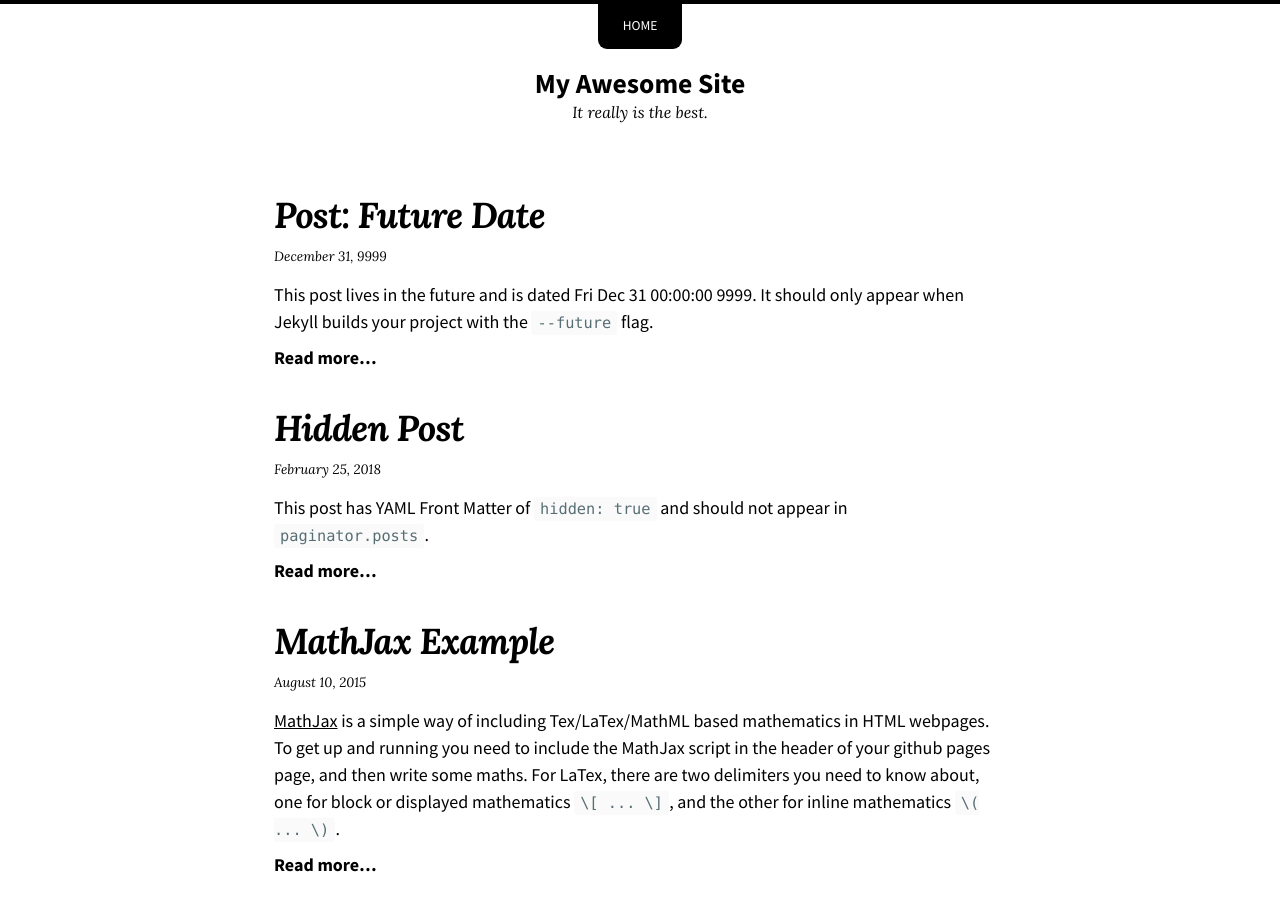
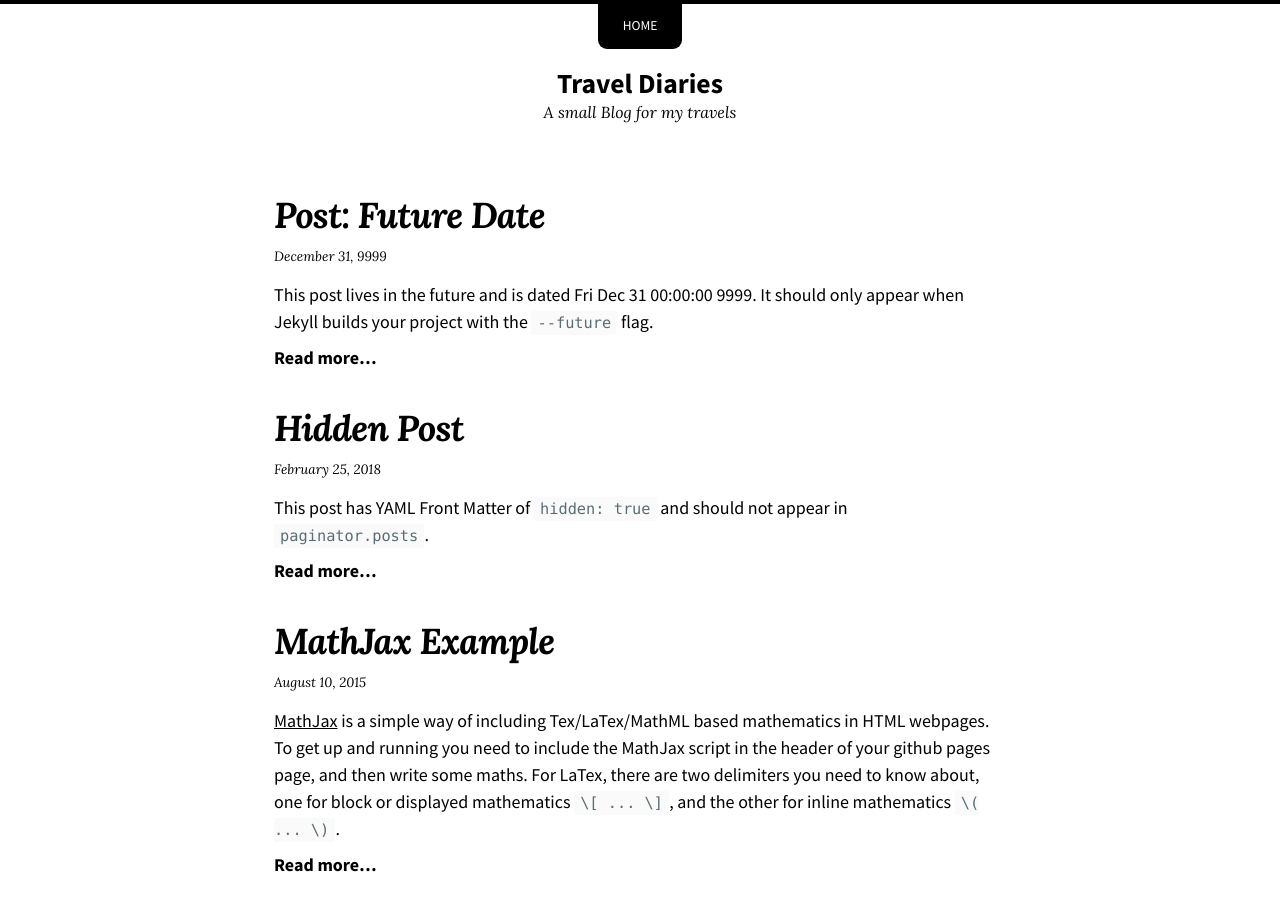
Before and after one commit to bytemonster/TravelDiaries, a Jekyll site: the page built from index.md, in a window 1280 px wide and 900 px high. Built offline with Jekyll 4.4.1, drawn with Linux system fonts in a browser that asks for light colours; nearby versions of some CDN libraries; some of the changed text lies outside the part shown.

Commit message:
adding name

```diff
--- a/_config.yml
+++ b/_config.yml
@@ -16,8 +16,8 @@
 theme: jekyll-theme-so-simple
 # remote_theme: mmistakes/so-simple-theme
 locale: en-US
-title: "My Awesome Site"
-description: "It really is the best."
+title: "Travel Diaries"
+description: "A small Blog for my travels"
 baseurl: # the subpath of your site, e.g. "/blog"
 url: # the base hostname & protocol for your site e.g. "https://mmistakes.github.io"
 logo: # path of site logo, e.g. "/images/logo.png"
```
